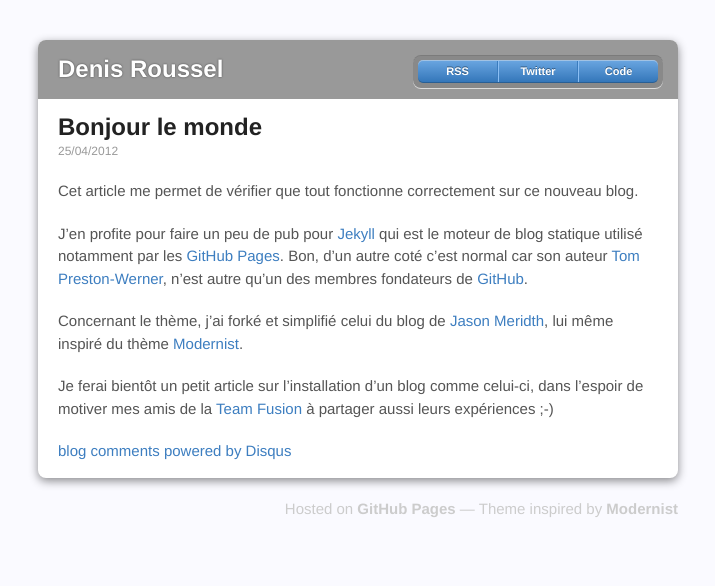
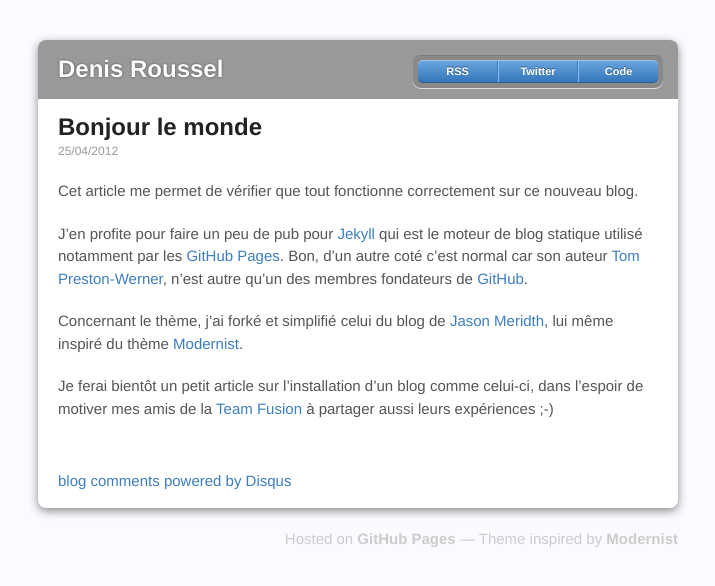
Before and after one commit to KuiKui/kuikui.github.com, a Jekyll site: the page built from _posts/2012-04-25-bonjour_monde.md, in a window 1280 px wide. Shown: the top 586 px of the page, without its empty margins (282-997 px from the left). Built offline with Jekyll 4.4.1, drawn with Linux system fonts in a browser that asks for light colours; Markdown is read by kramdown in place of the engine named in the settings; comment, search, counter and statistics services are not loaded.

Commit message:
descente du bloc de commentaire

```diff
--- a/stylesheets/styles.css
+++ b/stylesheets/styles.css
@@ -282,6 +282,10 @@ footer p {
   float: right;
 }
 
+#disqus_thread {
+  margin-top: 50px;
+}
+
 @media print, screen and (max-width: 740px) {
   body {
     padding: 0;
@@ -315,9 +319,6 @@ footer p {
     float: none;
     margin: 0;
   }
-  footer p + p {
-    float: none;
-  }
 }
 @media print, screen and (max-width:580px) {
   header ul {
```
